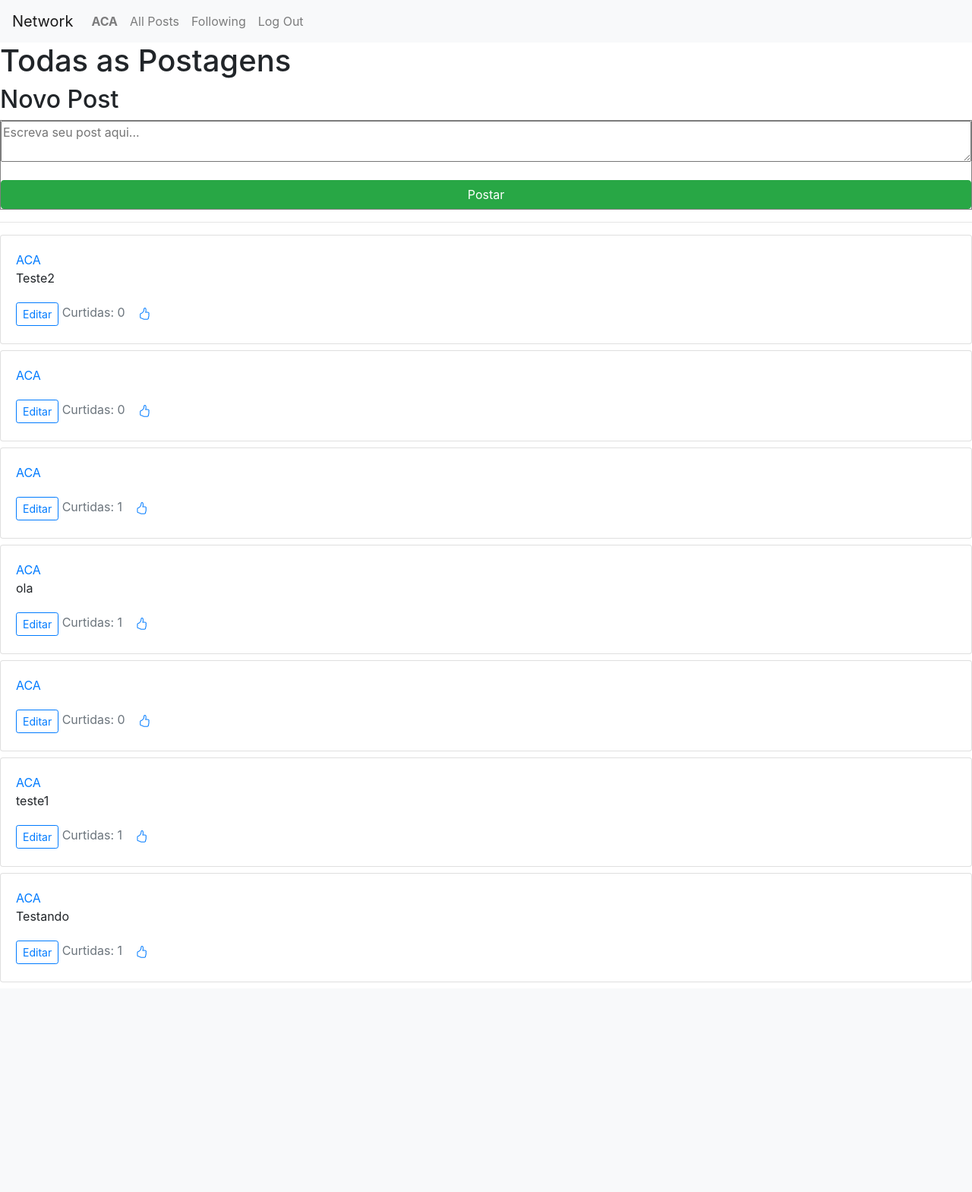
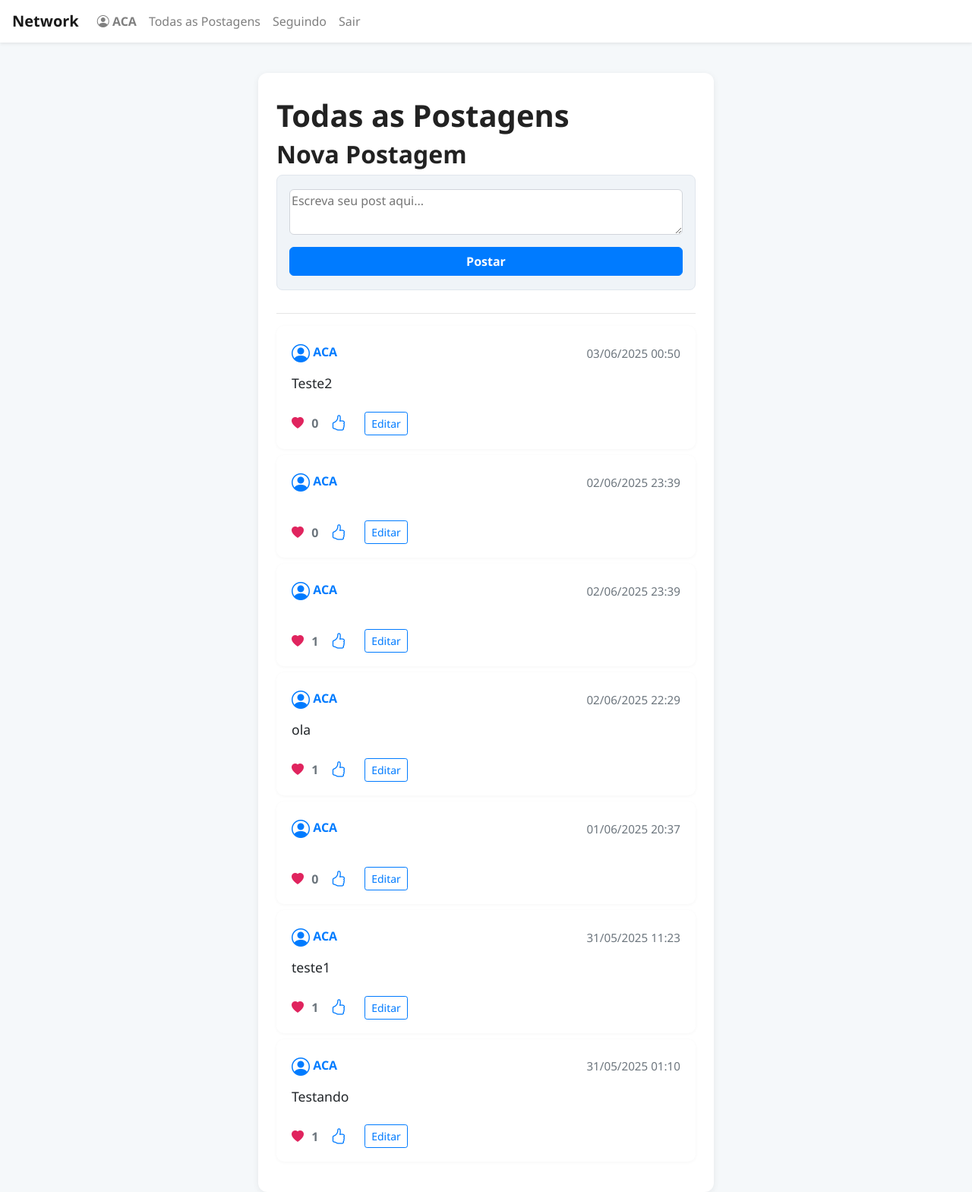
Before and after one commit to abnercezar/CS50w, a Django app: page / in a window 1280 px wide. Shown: the whole page at 76% size. Before the commit the page ends 1293 px from the top, so only its background shows below. Run offline with Django 3.2, Linux system fonts and the light colour scheme; a user stored in the database is signed in; data comes from the database, SQL or seed files in the repository; both versions use the stored data as it was after the commit; some libraries are stand-ins or nearby versions.

Commit message:
style: ajustes de front

```diff
--- a/network/network/admin.py
+++ b/network/network/admin.py
@@ -1,6 +1,7 @@
 from django.contrib import admin
-from.models import Post, User
+from .models import Post, User, Like, Follow
 
-# Register your models here.
 admin.site.register(Post)
 admin.site.register(User)
+admin.site.register(Like)
+admin.site.register(Follow)
--- a/network/network/static/network/styles.css
+++ b/network/network/static/network/styles.css
@@ -1,12 +1,101 @@
-.new-post{
-    display: flex;
-    flex-direction: column;
-    justify-content: center;
-    width: 100%;
-    border: 1px solid gray;
+/* Layout geral */
+body {
+    background: #f5f8fa;
+    font-family: 'Segoe UI', Arial, sans-serif;
 }
-.new-post textarea,
-.new-post input[type="submit"] {
-    width: 100%;
-    box-sizing: border-box;
+
+.navbar {
+    box-shadow: 0 2px 4px rgba(0,0,0,0.03);
+    margin-bottom: 30px;
 }
+
+.body {
+    max-width: 600px;
+    margin: 40px auto 0 auto;
+    background: #fff;
+    border-radius: 12px;
+    box-shadow: 0 2px 8px rgba(0,0,0,0.07);
+    padding: 32px 24px;
+}
+
+h1, h2, h3 {
+    font-weight: 700;
+    color: #222;
+}
+
+.card {
+    border: none;
+    border-radius: 10px;
+    box-shadow: 0 1px 4px rgba(0,0,0,0.04);
+    margin-bottom: 18px;
+}
+
+.card-body {
+    padding: 18px 20px;
+}
+
+.card-body a {
+    color: #007bff;
+    font-weight: 600;
+    text-decoration: none;
+}
+
+.card-body a:hover {
+    text-decoration: underline;
+}
+
+.new-post {
+    background: #f0f4f8;
+    border-radius: 8px;
+    border: 1px solid #e0e6ed;
+    padding: 18px 16px;
+    margin-bottom: 30px;
+}
+
+.new-post textarea {
+    border-radius: 6px;
+    border: 1px solid #d1d5db;
+    margin-bottom: 10px;
+    resize: vertical;
+    min-height: 60px;
+}
+
+.btn-success, .btn-primary, .btn-danger {
+    border-radius: 6px;
+    font-weight: 600;
+    padding: 6px 18px;
+}
+
+.btn-like {
+    color: #007bff;
+    font-size: 1.3em;
+    padding: 0 8px;
+    background: none;
+    border: none;
+    outline: none;
+    transition: color 0.2s;
+}
+
+.btn-like:hover {
+    color: #0056b3;
+}
+
+.like-count {
+    font-weight: 600;
+    margin-left: 6px;
+}
+
+.pagination {
+    margin-top: 30px;
+}
+
+.page-link {
+    border-radius: 6px !important;
+}
+
+@media (max-width: 700px) {
+    .body {
+        max-width: 98vw;
+        padding: 10px 2vw;
+    }
+}
--- a/network/network/templates/network/index.html
+++ b/network/network/templates/network/index.html
@@ -4,12 +4,12 @@
     <h1>Todas as Postagens</h1>
 
     {% if user.is_authenticated %}
-        <h2>Novo Post</h2>
+        <h2>Nova Postagem</h2>
         <form action="{% url 'newPost' %}" method="post" class="new-post">
             {% csrf_token %}
             <textarea name="content" rows="2" placeholder="Escreva seu post aqui..." style="width: 100%;"></textarea>
             <br/>
-            <input type="submit" value="Postar" class="btn btn-success" style="width: 100%;"/>
+            <input type="submit" value="Postar" class="btn btn-primary" style="width: 100%;"/>
         </form>
     {% endif %}
 
@@ -17,23 +17,24 @@
 
     {% for post in posts %}
         <div class="card my-2">
-            <div class="card-body">
-                <a href="{% url 'profile' post.user.username %}">
-                    {{ post.user.username }}
+            <div class="card-body d-flex flex-column">
+                <div class="d-flex align-items-center mb-2">
+                    <a href="{% url 'profile' post.user.username %}" class="mr-2">
+                        <i class="bi bi-person-circle" style="font-size:1.5em;vertical-align:middle;"></i>
+                        <span style="font-weight:600;">{{ post.user.username }}</span>
                     </a>
-                <p>{{ post.content }}</p>
-
-                {% if user.is_authenticated and post.user == user %}
-                    <button class="btn btn-sm btn-outline-primary edit-btn" data-post-id="{{ post.id }}">
-                        Editar
-                    </button>
-                {% endif %}
-
+                    <span class="text-muted ml-auto" style="font-size: 0.95em;">
+                        {{ post.date|date:"d/m/Y H:i" }}
+                    </span>
+                </div>
+                <p style="font-size:1.1em;">{{ post.content }}</p>
+                <div class="d-flex align-items-center mt-2">
                     <span class="text-muted">
-                    Curtidas: <span class="like-count" data-post-id="{{ post.id }}">{{ post.likes.count }}</span>
+                        <i class="bi bi-heart-fill" style="color:#e0245e;"></i>
+                        <span class="like-count" data-post-id="{{ post.id }}">{{ post.likes.count }}</span>
                     </span>
                     {% if user.is_authenticated %}
-                    <button class="btn btn-link btn-like" data-post-id="{{ post.id }}">
+                        <button class="btn-like ml-2" data-post-id="{{ post.id }}">
                             {% if post.id in liked_post_ids %}
                                 <i class="bi bi-hand-thumbs-down-fill"></i>
                             {% else %}
@@ -41,6 +42,12 @@
                             {% endif %}
                         </button>
                     {% endif %}
+                    {% if user.is_authenticated and post.user == user %}
+                        <button class="btn btn-sm btn-outline-primary edit-btn ml-3" data-post-id="{{ post.id }}">
+                            Editar
+                        </button>
+                    {% endif %}
+                </div>
             </div>
         </div>
     {% empty %}
@@ -97,7 +104,7 @@
                     saveBtn.innerText = "Salvar";
 
                     const cancelBtn = document.createElement('button');
-                    cancelBtn.className = "btn btn-secondary btn-sm mt-2 ml-2";
+                    cancelBtn.className = "btn btn-secondary btn-sm mt-2";
                     cancelBtn.innerText = "Cancelar";
 
                     contentP.replaceWith(textarea);
--- a/network/network/templates/network/layout.html
+++ b/network/network/templates/network/layout.html
@@ -4,47 +4,52 @@
 <html lang="en">
     <head>
         <title>{% block title %}Social Network{% endblock %}</title>
-        <link rel="stylesheet" href="https://stackpath.bootstrapcdn.com/bootstrap/4.4.1/css/bootstrap.min.css" integrity="sha384-Vkoo8x4CGsO3+Hhxv8T/Q5PaXtkKtu6ug5TOeNV6gBiFeWPGFN9MuhOf23Q9Ifjh" crossorigin="anonymous">
+        <link rel="stylesheet" href="https://stackpath.bootstrapcdn.com/bootstrap/4.4.1/css/bootstrap.min.css" crossorigin="anonymous">
         <link href="{% static 'network/styles.css' %}" rel="stylesheet">
         <link rel="stylesheet" href="https://cdn.jsdelivr.net/npm/bootstrap-icons@1.11.1/font/bootstrap-icons.css">
     </head>
     <body>
-
-        <nav class="navbar navbar-expand-lg navbar-light bg-light">
-            <a class="navbar-brand" href="#">Network</a>
-
-            <div>
+        <nav class="navbar navbar-expand-lg navbar-light bg-white shadow-sm mb-4">
+            <a class="navbar-brand font-weight-bold" href="{% url 'index' %}">Network</a>
+            <button class="navbar-toggler" type="button" data-toggle="collapse" data-target="#navbarNav" aria-controls="navbarNav" aria-expanded="false" aria-label="Toggle navigation">
+                <span class="navbar-toggler-icon"></span>
+            </button>
+            <div class="collapse navbar-collapse" id="navbarNav">
                 <ul class="navbar-nav mr-auto">
                     {% if user.is_authenticated %}
                         <li class="nav-item">
-                        <a class="nav-link" href="#"><strong>{{ user.username }}</strong></a>
+                            <a class="nav-link" href="#"><i class="bi bi-person-circle"></i> <strong>{{ user.username }}</strong></a>
                         </li>
                     {% endif %}
                     <li class="nav-item">
-                  <a class="nav-link" href="{% url 'index' %}">All Posts</a>
+                        <a class="nav-link" href="{% url 'index' %}">Todas as Postagens</a>
                     </li>
                     {% if user.is_authenticated %}
                         <li class="nav-item">
-                        <a class="nav-link" href="{% url 'following' %}">Following</a>
+                            <a class="nav-link" href="{% url 'following' %}">Seguindo</a>
                         </li>
                         <li class="nav-item">
-                        <a class="nav-link" href="{% url 'logout' %}">Log Out</a>
+                            <a class="nav-link" href="{% url 'logout' %}">Sair</a>
                         </li>
                     {% else %}
                         <li class="nav-item">
-                        <a class="nav-link" href="{% url 'login' %}">Log In</a>
+                            <a class="nav-link" href="{% url 'login' %}">Entrar</a>
                         </li>
                         <li class="nav-item">
-                        <a class="nav-link" href="{% url 'register' %}">Register</a>
+                            <a class="nav-link" href="{% url 'register' %}">Registrar</a>
                         </li>
                     {% endif %}
                 </ul>
             </div>
         </nav>
 
-        <div class="body">
+        <div class="container body">
             {% block body %}
             {% endblock %}
         </div>
+
+        <script src="https://code.jquery.com/jquery-3.4.1.slim.min.js"></script>
+        <script src="https://cdn.jsdelivr.net/npm/popper.js@1.16.0/dist/umd/popper.min.js"></script>
+        <script src="https://stackpath.bootstrapcdn.com/bootstrap/4.4.1/js/bootstrap.min.js"></script>
     </body>
 </html>
--- a/network/network/views.py
+++ b/network/network/views.py
@@ -122,7 +122,8 @@ def profile(request, username):
 # Exibe os posts dos usuários que o usuário atual está seguindo
 @login_required
 def following(request):
-    following_users = [follow.user for follow in request.user.seguindo.all()]
+    # Busca todos os usuários que o usuário atual segue
+    following_users = [follow.user for follow in Follow.objects.filter(follower=request.user)]
     posts_list = Post.objects.filter(user__in=following_users).order_by('-date')
     paginator = Paginator(posts_list, 10)
     page_number = request.GET.get('page')
```
Also changed, not shown: network/network/templates/network/following.html (+15 -1 lines), network/db.sqlite3, network/network/migrations/0005_alter_like_unique_together.py (added). Lines whose indentation alone changed are shown as unchanged.
